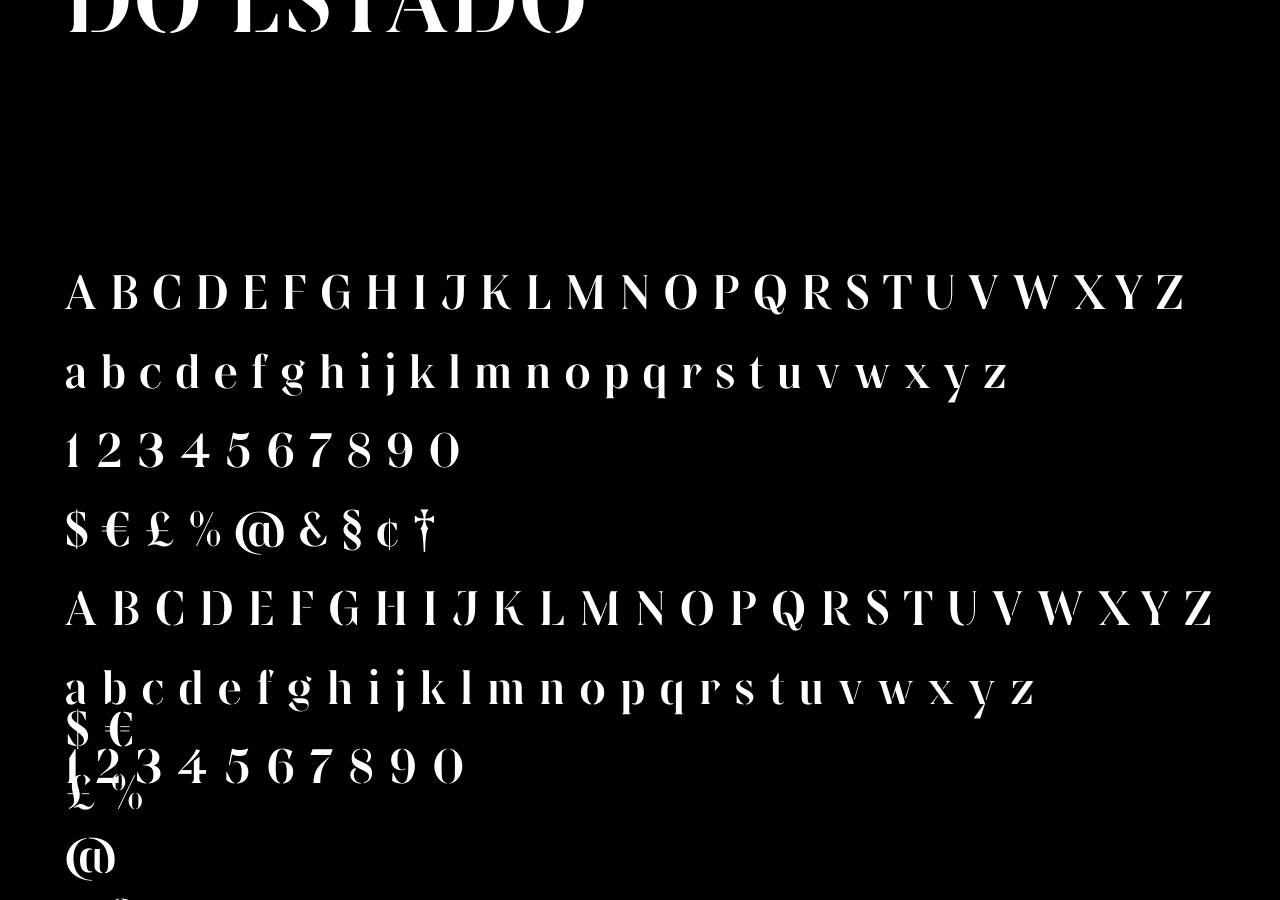
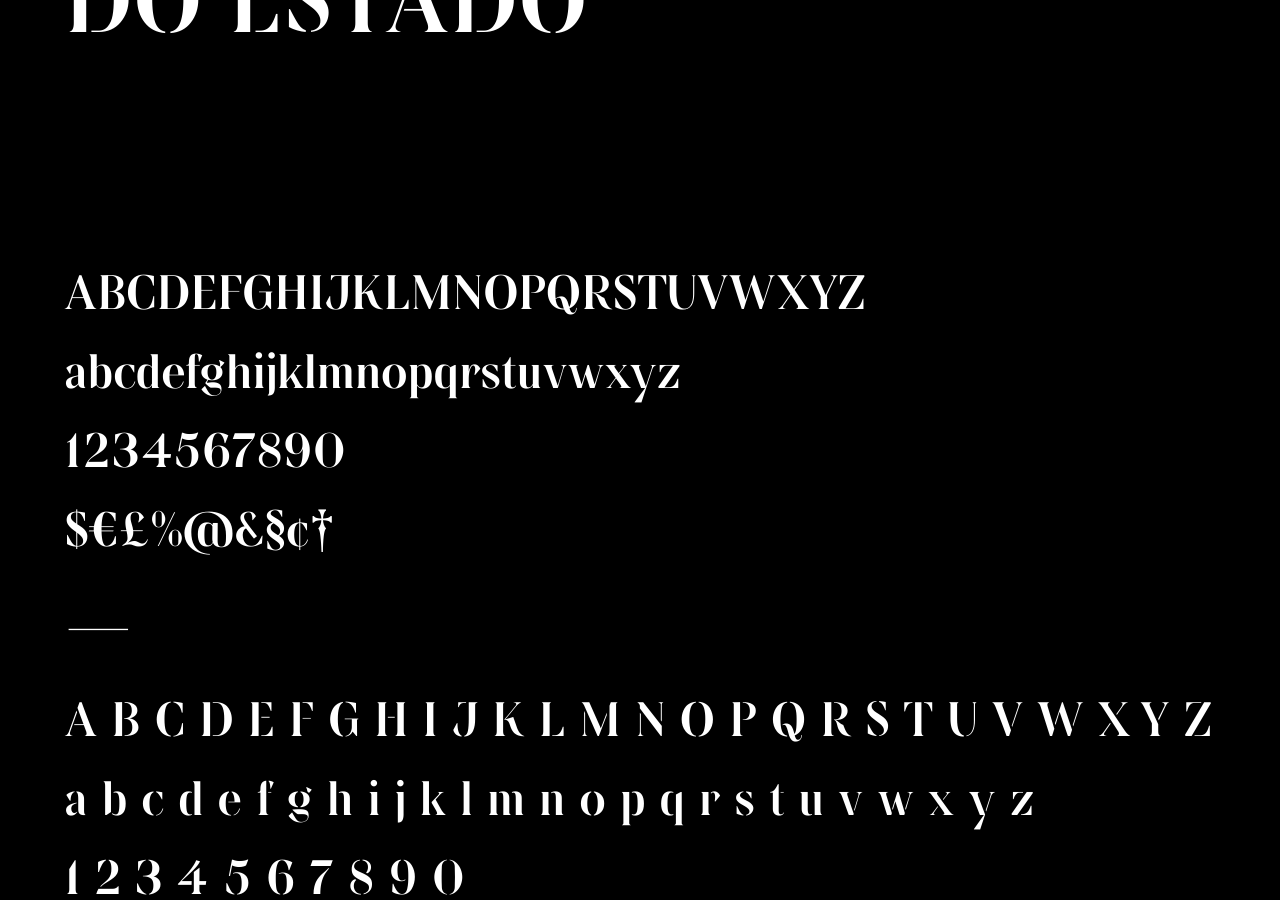
Before and after one commit to rnmp/jeans-dope-site, a Jekyll site: the page built from _projects/linsingen.md, in a window 1280 px wide and 900 px high, scrolled down 3210 px. Built offline with Jekyll 4.4.1, drawn with Linux system fonts in a browser that asks for light colours; some web fonts are replaced.

Commit message:
Updated Linsingen

```diff
--- a/_projects/linsingen.md
+++ b/_projects/linsingen.md
@@ -12,6 +12,19 @@ layout: project
 ---
 
 <div class="font-grid" style="font-family: 'Linsingen Moderna'; font-size: 4vw; font-weight: 300;">
+  <p>ABCDEFGHIJKLMNOPQRSTUVWXYZ</p>
+  <div class="break"></div>
+  <p>abcdefghijklmnopqrstuvwxyz</p>
+  <div class="break"></div>
+  <p>1234567890</p>
+  <div class="break"></div>
+  <p>$€£%@&§¢†</p>
+</div>
+
+<div class="font-grid" style="font-family: 'Linsingen Moderna'; font-size: 6vw; font-weight: 300;">
+  <p>—</p>
+
+<div class="font-grid" style="font-family: 'Linsingen Stencil'; font-size: 4vw; font-weight: 300;">
   <p>A B C D E F G H I J K L M N O P Q R S T U V W X Y Z</p>
   <div class="break"></div>
   <p>a b c d e f g h i j k l m n o p q r s t u v w x y z</p>
@@ -21,15 +34,8 @@ layout: project
   <p>$ € £ % @ & § ¢ †</p>
 </div>
 
-<div class="font-grid" style="font-family: 'Linsingen Stencil'; font-size: 4vw; font-weight: 300;">
-  <p>A B C D E F G H I J K L M N O P Q R S T U V W X Y Z</p>
-  <div class="break"></div>
-  <p>a b c d e f g h i j k l m n o p q r s t u v w x y z</p>
-  <div class="break"></div>
-  <p>1 2 3 4 5 6 7 8 9 0</p>
-  <div class="break"></div>
-  <span><i>$ € £ % @ & § ¢ †</i></span>
-</div>
+<div class="font-grid" style="font-family: 'Linsingen Moderna'; font-size: 6vw; font-weight: 300;">
+  <p>—</p>
 
 <div class="font-grid" style="font-family: 'Linsingen Vintage'; font-size: 4vw; font-weight: 300;">
   <p>A B C D E F G H I J K L M N O P Q R S T U V W X Y Z</p>
```
